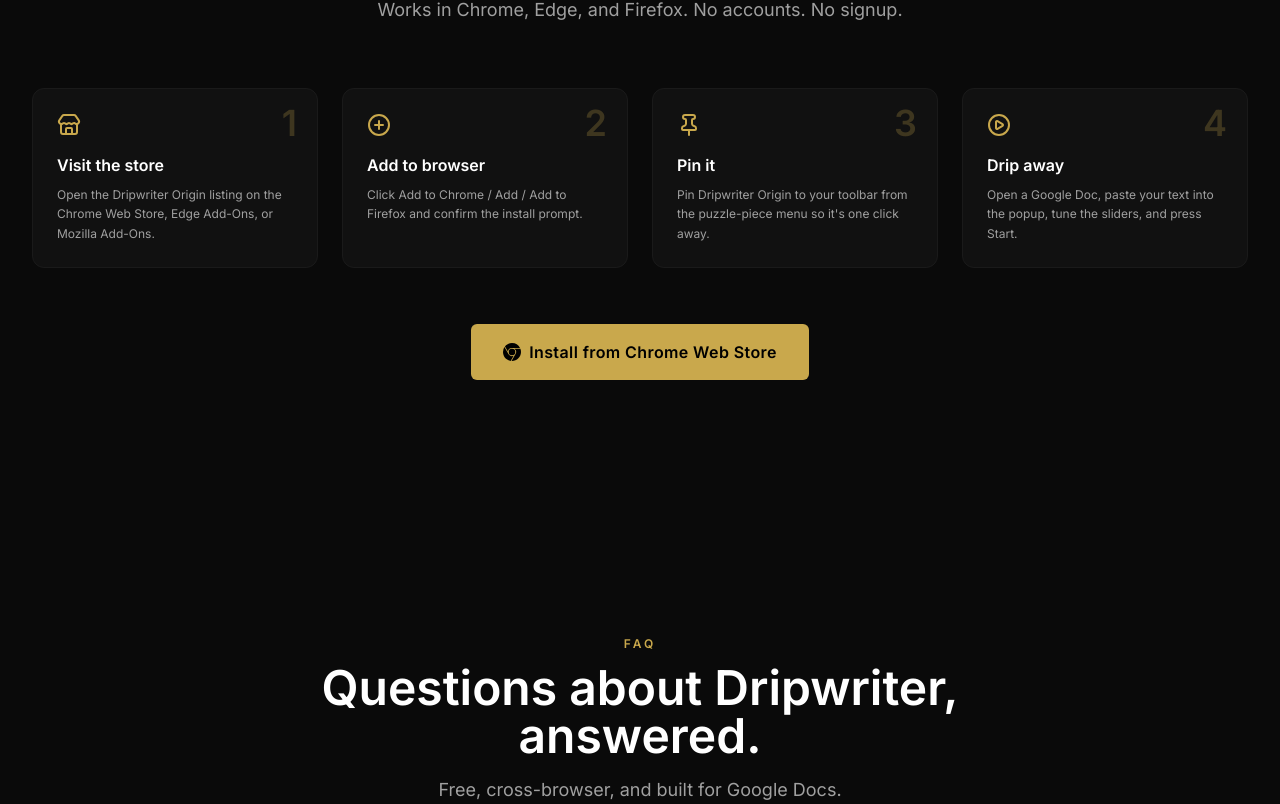
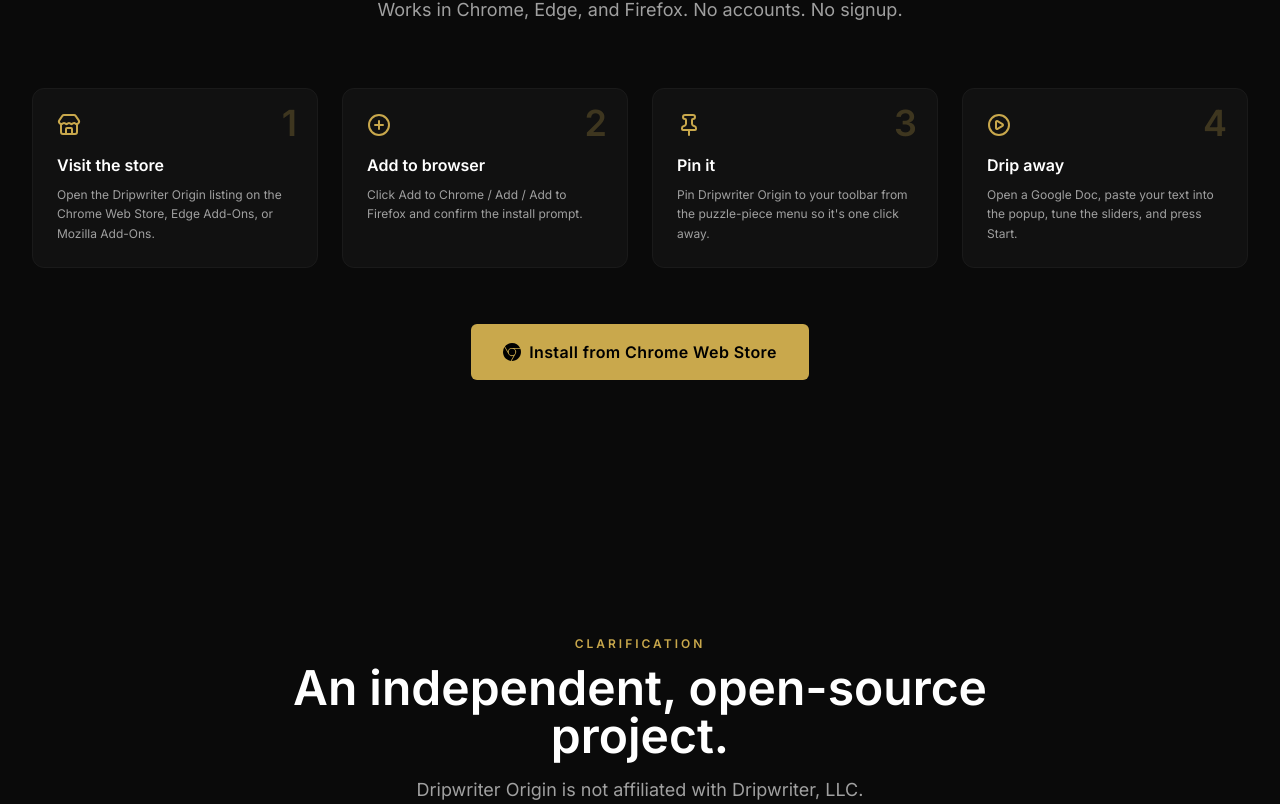
Before and after one commit to alexey-max-fedorov/dripwriter-origin, a Next.js app in the folder website/: page / in a window 1280 px wide. Shown: the part 1993-2797 px from the top of the page. Built offline with nearby package versions, Linux system fonts and the light colour scheme.

Commit message:
Update page.tsx

```diff
--- a/website/src/app/page.tsx
+++ b/website/src/app/page.tsx
@@ -3,6 +3,7 @@
 import { Hero } from "@/components/sections/Hero";
 import { FeatureGrid } from "@/components/sections/FeatureGrid";
 import { InstallSteps } from "@/components/sections/InstallSteps";
+import { BrandClarification } from "@/components/sections/BrandClarification";
 import { FAQ } from "@/components/sections/FAQ";
 import { CTASection } from "@/components/sections/CTASection";
 
@@ -14,6 +15,7 @@
         <Hero />
         <FeatureGrid />
         <InstallSteps />
+        <BrandClarification />
         <FAQ />
         <CTASection />
       </main>
```
